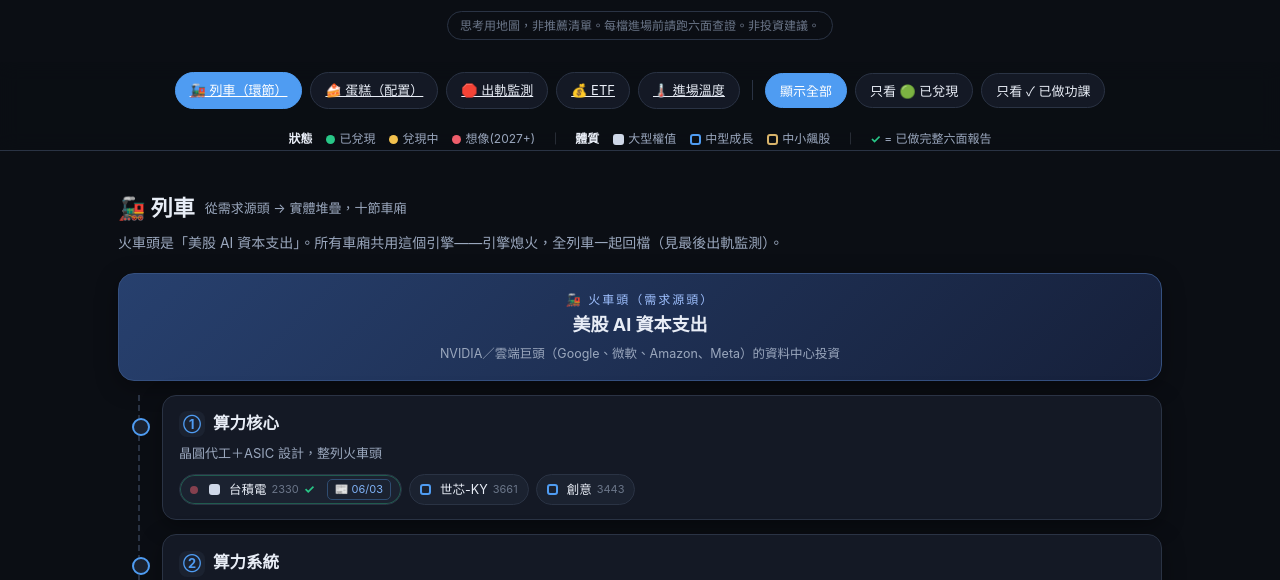
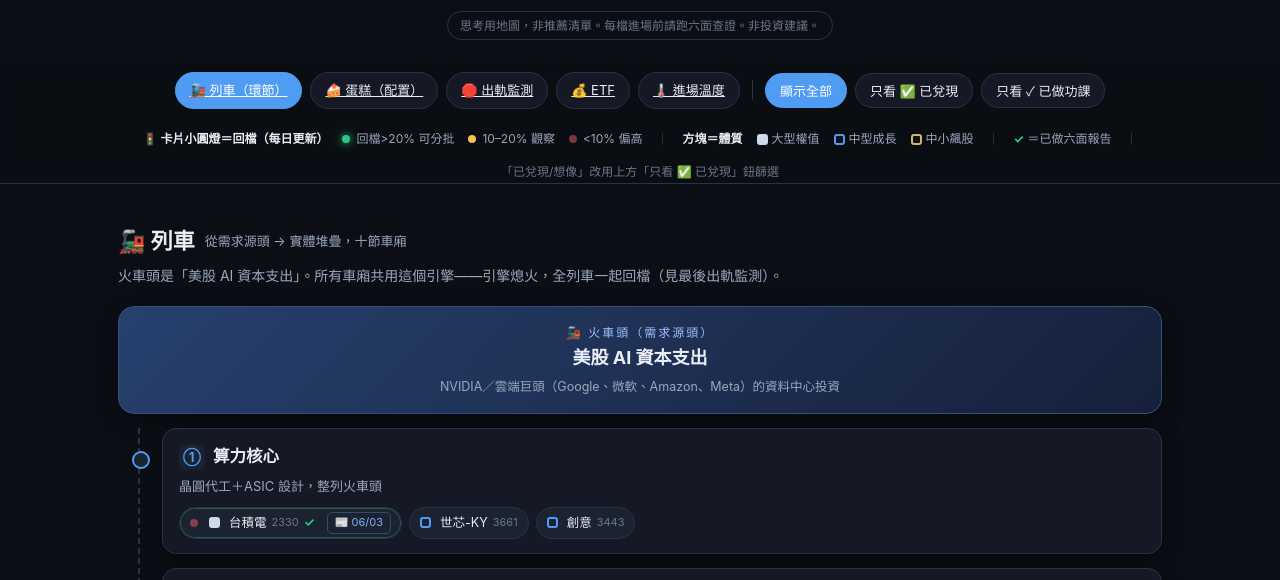
Before and after one commit to rurushih0422-create/ai-wallstreet-map, a plain HTML site: page index.html in a window 1280 px wide. Shown: the part 156-736 px from the top of the page. Drawn offline with Linux system fonts and the light colour scheme; a script that the page names is missing.

Commit message:
修正：卡片圓點只代表回檔燈號，狀態改用篩選鈕（去除色彩衝突）

```diff
--- a/index.html
+++ b/index.html
@@ -136,21 +136,23 @@
     <a class="navbtn" href="#mood">🌡️ 進場溫度</a>
     <span style="width:1px;height:20px;background:var(--line);margin:0 4px"></span>
     <button class="navbtn" id="fAll">顯示全部</button>
-    <button class="navbtn" id="fGreen">只看 🟢 已兌現</button>
+    <button class="navbtn" id="fGreen">只看 ✅ 已兌現</button>
     <button class="navbtn" id="fDone">只看 ✓ 已做功課</button>
   </div>
   <div class="legend">
-    <span><b>狀態</b></span>
-    <span><span class="dot g"></span>已兌現</span>
-    <span><span class="dot y"></span>兌現中</span>
-    <span><span class="dot r"></span>想像(2027+)</span>
+    <span><b>🚦 卡片小圓燈＝回檔（每日更新）</b></span>
+    <span><span class="light light-green"></span>回檔&gt;20% 可分批</span>
+    <span><span class="light light-yellow"></span>10–20% 觀察</span>
+    <span><span class="light light-red"></span>&lt;10% 偏高</span>
     <span style="opacity:.4">｜</span>
-    <span><b>體質</b></span>
+    <span><b>方塊＝體質</b></span>
     <span><span class="ring big"></span>大型權值</span>
     <span><span class="ring mid"></span>中型成長</span>
     <span><span class="ring small"></span>中小飆股</span>
     <span style="opacity:.4">｜</span>
-    <span><span class="check" style="color:var(--green);font-weight:700">✓</span> = 已做完整六面報告</span>
+    <span><span class="check" style="color:var(--green);font-weight:700">✓</span> ＝已做六面報告</span>
+    <span style="opacity:.4">｜</span>
+    <span style="color:var(--muted)">「已兌現/想像」改用上方「只看 ✅ 已兌現」鈕篩選</span>
   </div>
 </div>
 
```
